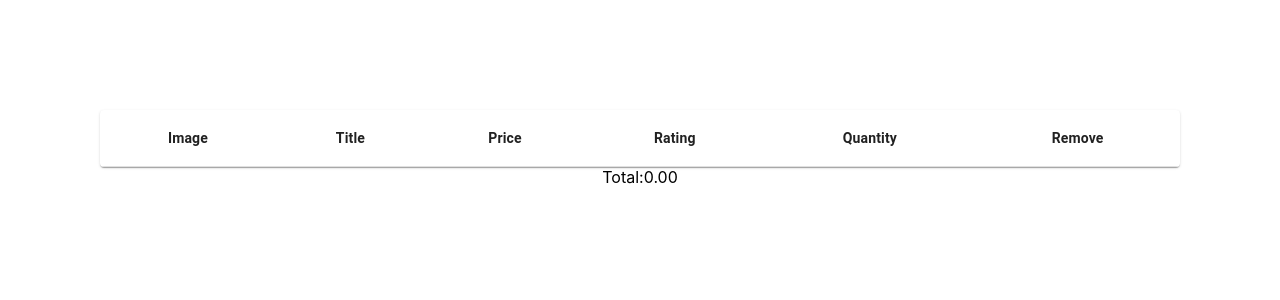
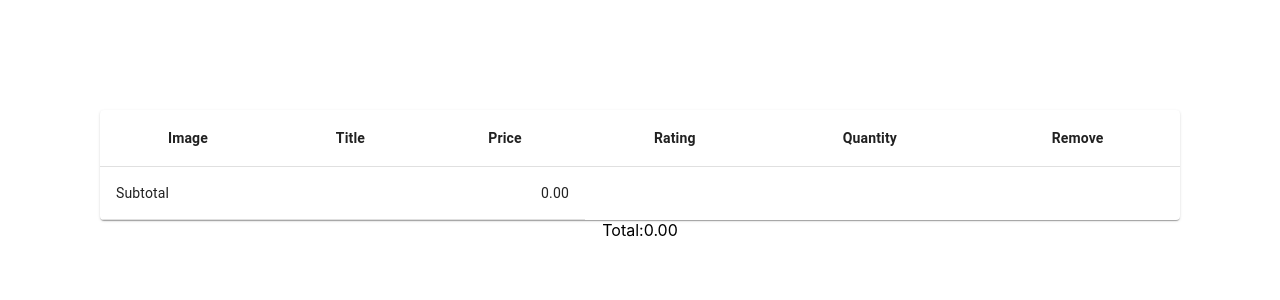
Before and after one commit to Hamidswed/frontend_group1, a React (Create React App) app: page /cart in a window 1280 px wide. Shown: the top 300 px of the page. Built offline with nearby package versions, Linux system fonts and the light colour scheme.

Commit message:
display cart item in a table, add total price

```diff
--- a/src/components/cart/CartList.tsx
+++ b/src/components/cart/CartList.tsx
@@ -14,6 +14,7 @@ import { RootState } from "../../redux/store";
 import { ProductType } from "../../type/ProductType";
 import CartItem from "./CartItem";
 import { actions } from "./../../redux/slice/product";
+import { useEffect } from "react";
 
 function createData(
   id: number,
@@ -45,7 +46,9 @@ const CartList = () => {
     (state: RootState) => state.product.totalPrice
   );
   const dispatch = useDispatch();
-  dispatch(actions.totalPrice());
+  useEffect(() => {
+    dispatch(actions.totalPrice());
+  });
 
   const cartRows = cartState.map((cart) => {
     return createData(
@@ -88,6 +91,10 @@ const CartList = () => {
           {cartRows.map((cart) => {
             return <CartItem key={cart.id} cart={cart} />;
           })}
+          <TableRow>
+              <TableCell colSpan={2}>Subtotal</TableCell>
+              <TableCell align="right">{totalPrice.toFixed(2)}</TableCell>
+            </TableRow>
         </Table>
       </TableContainer>
       <div>Total:{totalPrice.toFixed(2)}</div>
```
